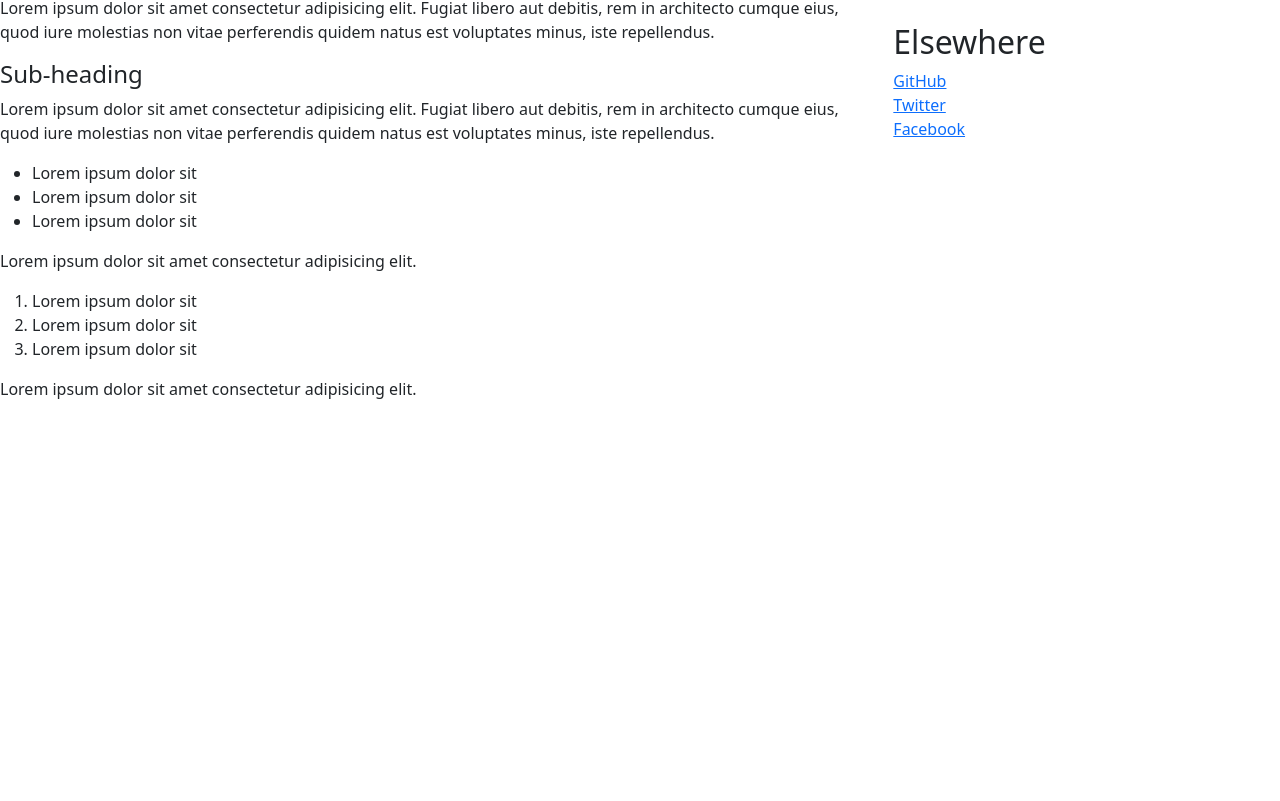
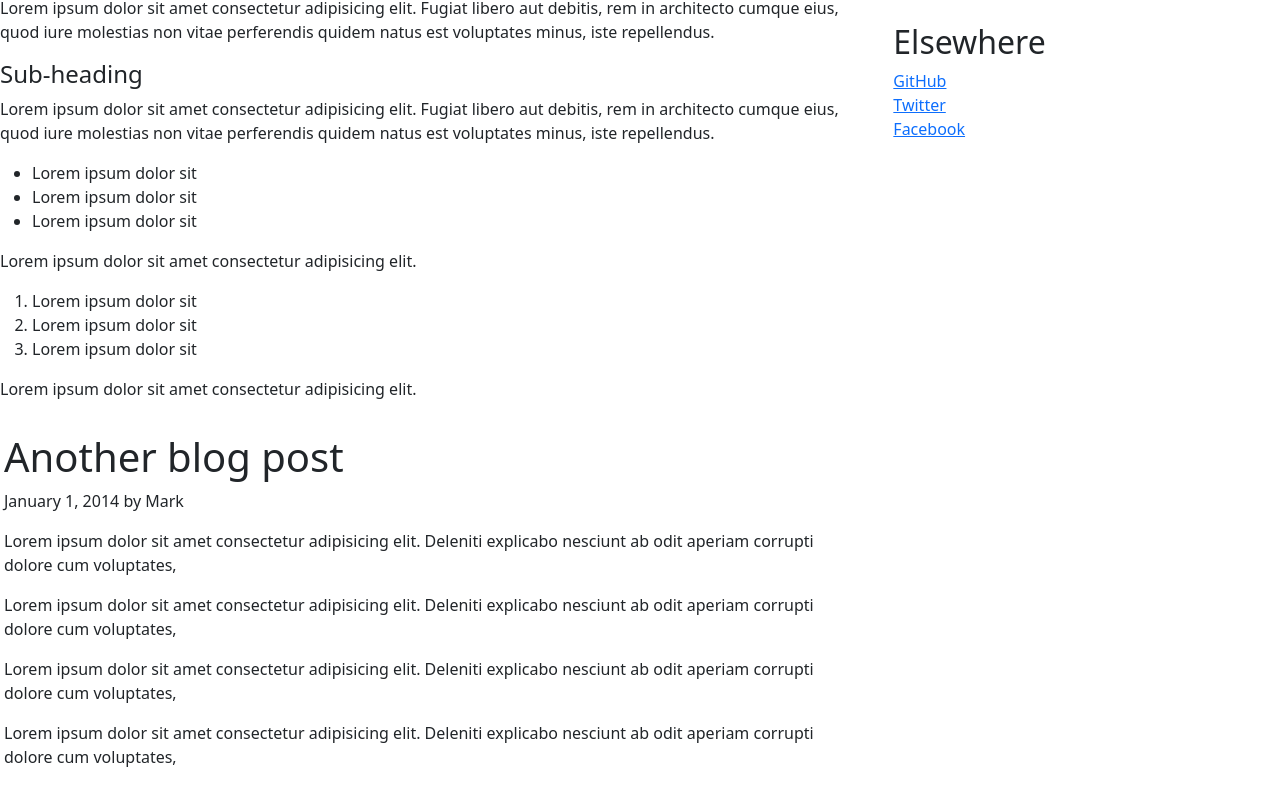
Before and after one commit to SwapnilPatil2607/agaetis-blog, a React (Vite) app: page / in a window 1280 px wide. Shown: the part 1450-2251 px from the top of the page. Before the commit the page ends 1867 px from the top, so only its background shows below. Built offline with nearby package versions, Linux system fonts and the light colour scheme.

Commit message:
feat: another blog section created

```diff
--- a/src/pages/blog-page/components/AnotherBlogSection.jsx
+++ b/src/pages/blog-page/components/AnotherBlogSection.jsx
@@ -1,5 +1,26 @@
 const AnotherBlogSection = () => {
-  return <div>AnotherBlogSection</div>;
+  return (
+    <div className=" py-3 px-1">
+      <h1>Another blog post</h1>
+      <p>January 1, 2014 by Mark</p>
+      <p className="mt-2">
+        Lorem ipsum dolor sit amet consectetur adipisicing elit. Deleniti
+        explicabo nesciunt ab odit aperiam corrupti dolore cum voluptates,
+      </p>
+      <p className="mt-2">
+        Lorem ipsum dolor sit amet consectetur adipisicing elit. Deleniti
+        explicabo nesciunt ab odit aperiam corrupti dolore cum voluptates,
+      </p>
+      <p className="mt-2">
+        Lorem ipsum dolor sit amet consectetur adipisicing elit. Deleniti
+        explicabo nesciunt ab odit aperiam corrupti dolore cum voluptates,
+      </p>
+      <p className="mt-2">
+        Lorem ipsum dolor sit amet consectetur adipisicing elit. Deleniti
+        explicabo nesciunt ab odit aperiam corrupti dolore cum voluptates,
+      </p>
+    </div>
+  );
 };
 
 export default AnotherBlogSection;
--- a/src/pages/blog-page/components/BlogSection.jsx
+++ b/src/pages/blog-page/components/BlogSection.jsx
@@ -1,3 +1,5 @@
+import AnotherBlogSection from "./AnotherBlogSection";
+
 const BlogSection = () => {
   return (
     <div>
@@ -73,6 +75,8 @@ const BlogSection = () => {
         </ol>
         <p>Lorem ipsum dolor sit amet consectetur adipisicing elit.</p>
       </div>
+
+      <AnotherBlogSection />
     </div>
   );
 };
```
